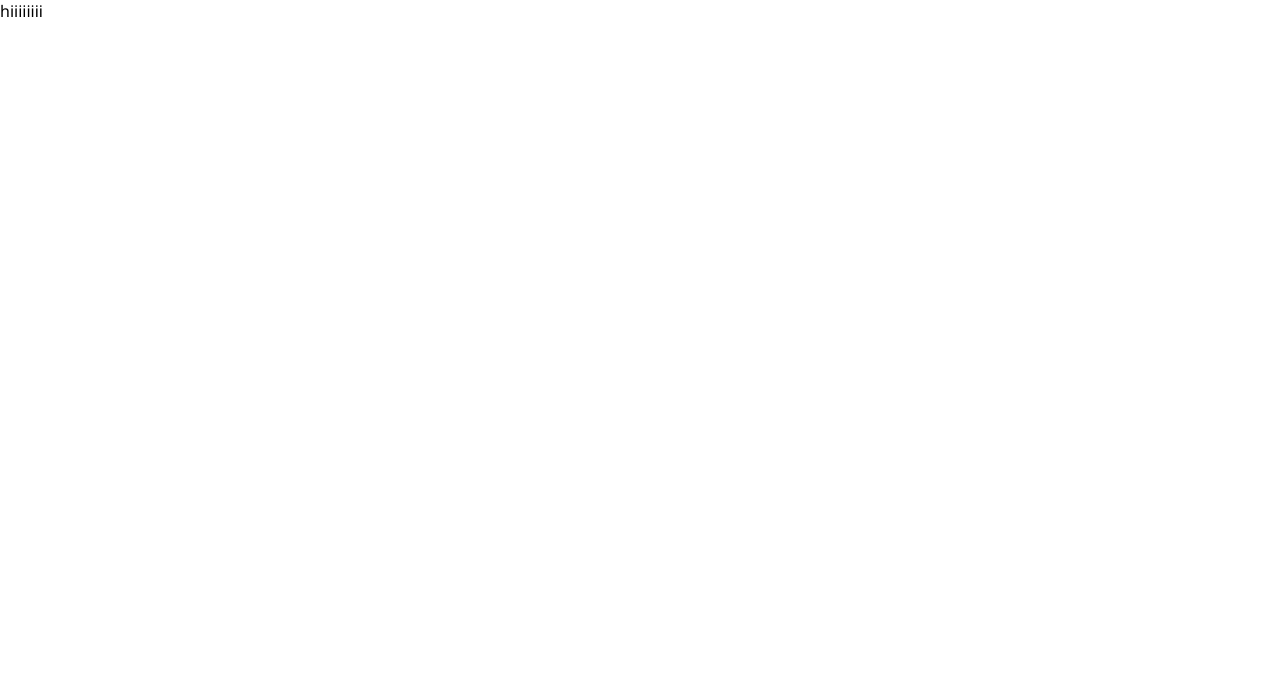
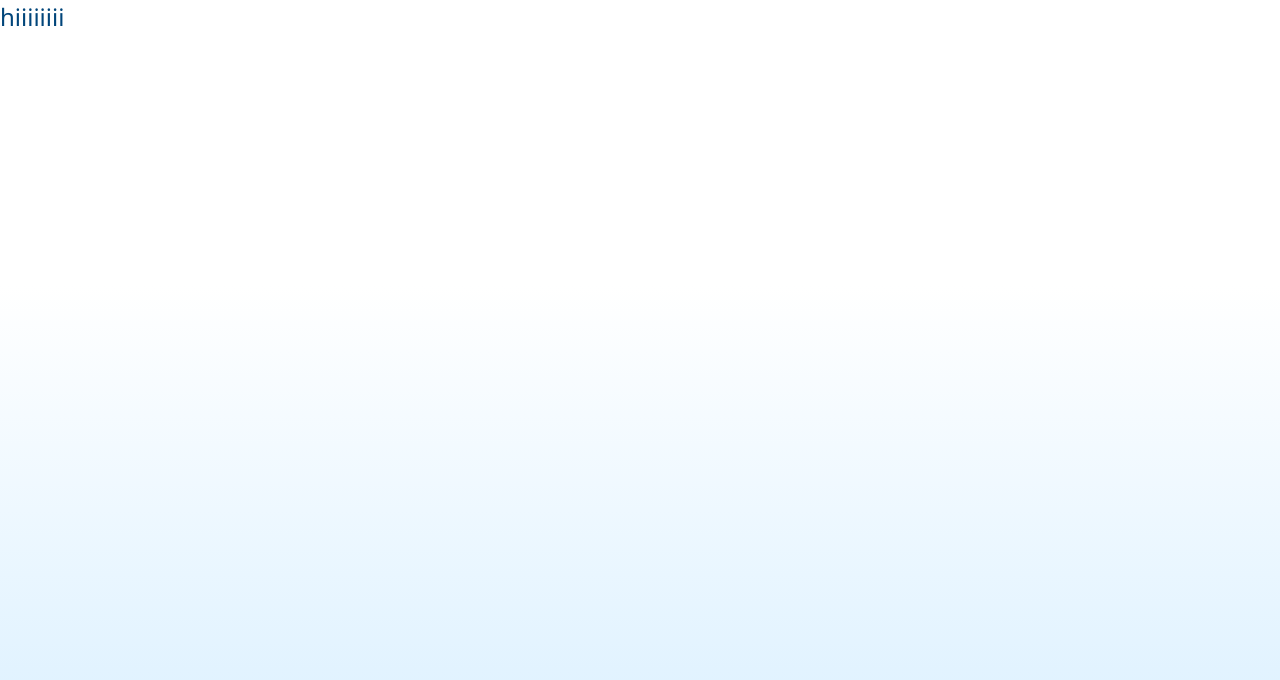
Before and after one commit to fadeyush/mir_vracha, a Next.js app: page / in a window 1280 px wide. Shown: the top 680 px of the page. Built offline with nearby package versions, Linux system fonts and the light colour scheme.

Commit message:
назначение scss переменных и основных значений в body

```diff
--- a/src/app/globals.scss
+++ b/src/app/globals.scss
@@ -7,3 +7,19 @@
     margin: 0;
     padding: 0;
 }
+
+body,html {
+    height: 100%;
+    max-width: 100vw;
+    overflow-x: hidden;
+}
+
+body {
+    color: $mainTextColor;
+    font-weight: 400;
+    font-size: $fontSizeMainContent;
+    line-height: 33px;
+
+    background: $backgroundMainGradient;
+    background-repeat: no-repeat;
+}
--- a/src/app/page.tsx
+++ b/src/app/page.tsx
@@ -1,5 +1,3 @@
-import Image from "next/image";
-
 export default function Home() {
   return (
     <div>
--- a/src/app/variables.scss
+++ b/src/app/variables.scss
@@ -8,3 +8,42 @@
     font-weight: normal;
     font-style: normal;
 }
+
+$mainTextColor: #01457A;
+$fontFamilyHeaders: "Century Gothic", sans-serif;
+
+$fontSizeMainContent: 24px;
+$fontSizeHeaders: 28px;
+$fontSizeTitle: 40px;
+
+$colorWhite: #FFFFFF;
+$backgroundColorGradientWhite: #FBFDFF;
+$backgroundColorGradientBlue: #D8EFFF;
+$backgroundColorGradientYellow: #FDD966;
+$backgroundColorGradientGreen: #BCD77E;
+$boxShadowColor:#8EA0AD59;
+
+$backgroundMainGradient: linear-gradient(180deg, $colorWhite 35.7%, $backgroundColorGradientBlue 100%);
+$backgroundGradientBlue: linear-gradient(270deg, $backgroundColorGradientBlue 0%, $colorWhite 100%);
+$backgroundCardsGradientBlue: linear-gradient(90deg, $backgroundColorGradientWhite 0%, $backgroundColorGradientBlue 100.86%);
+$backgroundGradientGreen: linear-gradient(90deg, $backgroundColorGradientYellow 0%, $backgroundColorGradientGreen 68.54%);
+$backgroundStatistics: rgba($backgroundColorGradientYellow, 0.25);
+
+$boxShadow: 0px 0px 25px 0px $boxShadowColor;
+
+
+.visually-hidden:not(:focus):not(:active),
+input[type="checkbox"].visually-hidden,
+input[type="radio"].visually-hidden,
+input[type="file"].visually-hidden {
+  position: absolute;
+  overflow: hidden;
+  margin: -1px;
+  border: 0;
+  padding: 0;
+  width: 1px;
+  height: 1px;
+  clip-path: inset(100%);
+  clip: rect(0 0 0 0);
+  white-space: nowrap;
+}
```
